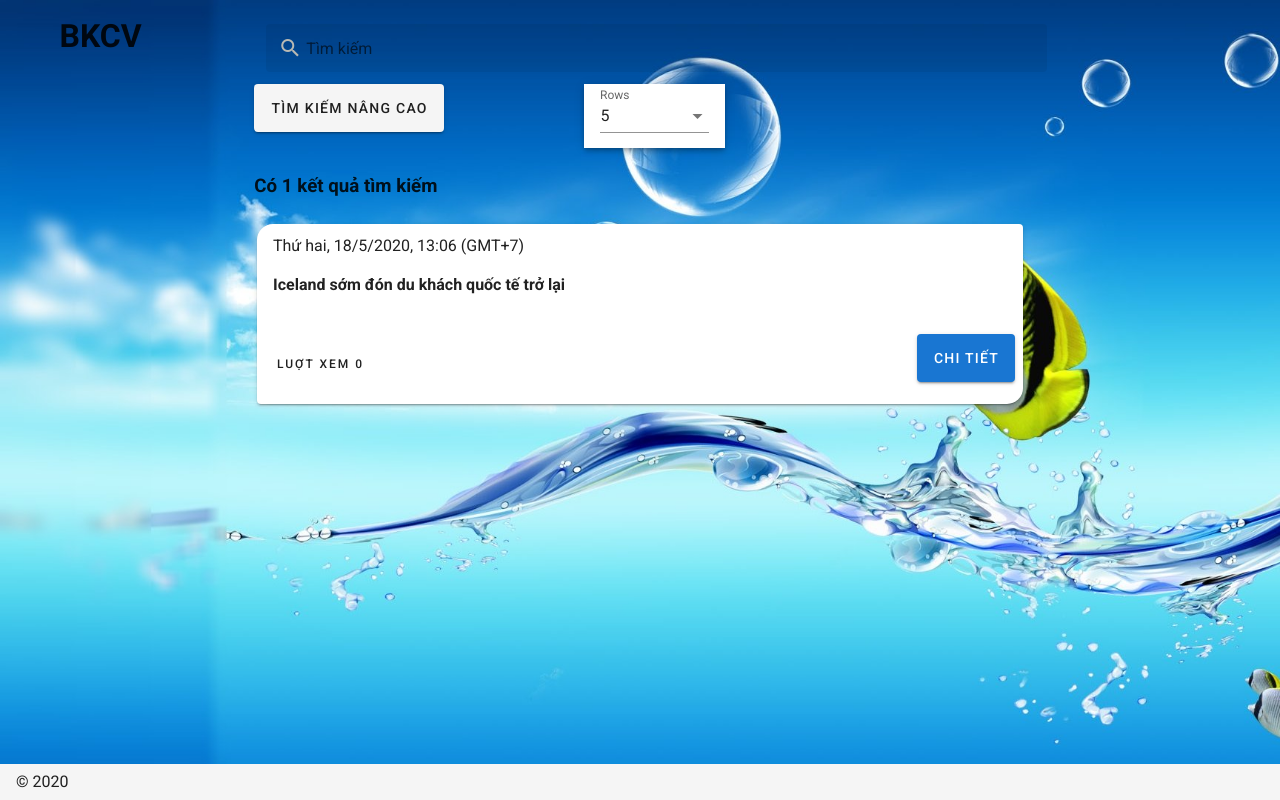
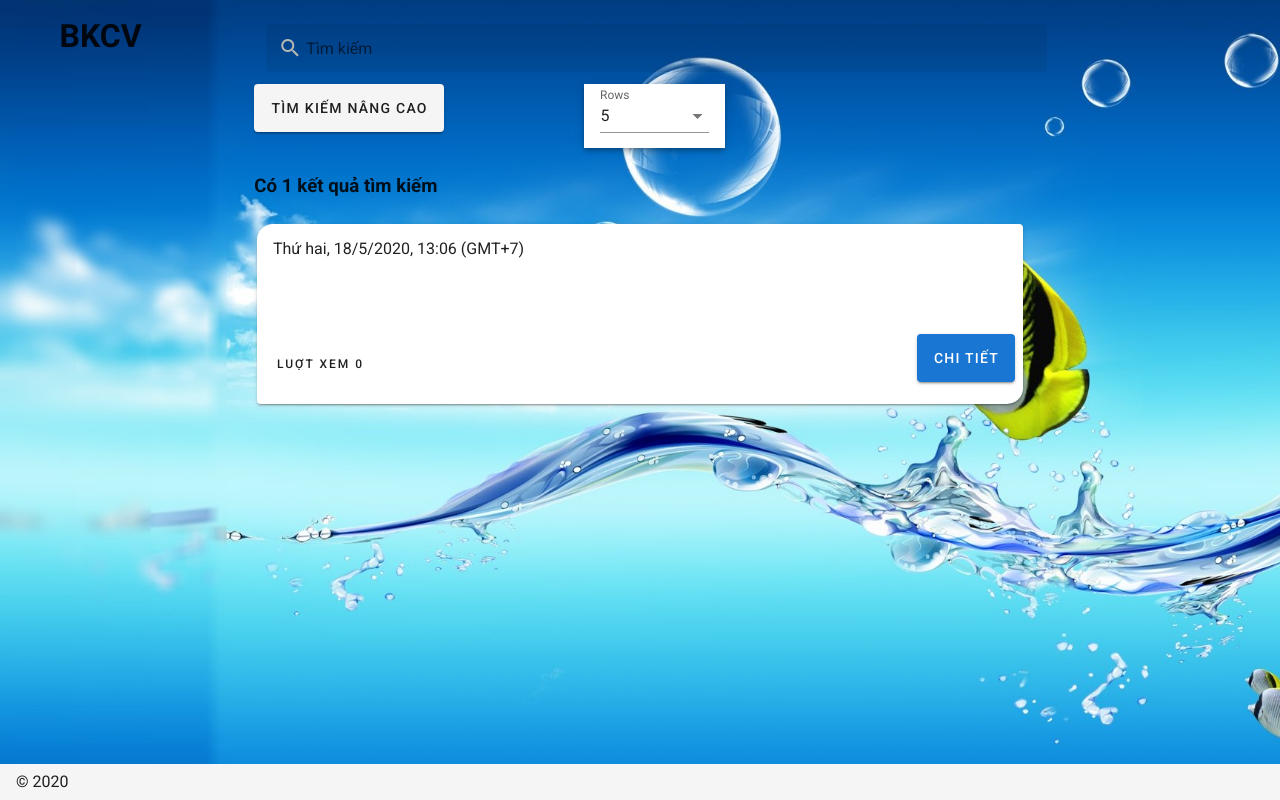
Before and after one commit to quangvt98tb/Web-demo-search-by-solr, a Nuxt app: page / in a window 1280 px wide. Built offline with nearby package versions, Linux system fonts and the light colour scheme.

Commit message:
fix highlight:

```diff
--- a/pages/index.vue
+++ b/pages/index.vue
@@ -34,8 +34,8 @@
         <v-col cols="2"></v-col>
         <v-col cols="8">
           <CardNews
-            :title="item.title"
-            :topic="item.topic_highlight"
+            :title="item.title_h"
+            :topic="item.topic_h"
             :description="item.description_highlight"
             :date="item.publish_date"
             :views="item.clicked"
@@ -141,7 +141,7 @@ export default {
 
         // highlight title
         if (!this.dataRes.hightlight[i].title) {
-          this.dataRes.results[i].title_h = this.dataRes.results[i].autitlethor;
+          this.dataRes.results[i].title_h = this.dataRes.results[i].title;
         } else {
           this.dataRes.results[i].title_h = this.dataRes.hightlight[i].title[0];
         }
--- a/pages/searchDetail.vue
+++ b/pages/searchDetail.vue
@@ -184,7 +184,7 @@
         <v-col cols="2"></v-col>
         <v-col cols="8">
           <CardNews
-            :title="item.title"
+            :title="item.title_h"
             :topic="item.topic_h"
             :description="item.description_highlight"
             :date="item.date_h"
@@ -344,7 +344,7 @@ export default {
         }
         // highlight title
         if (!this.dataRes.hightlight[i].title) {
-          this.dataRes.results[i].title_h = this.dataRes.results[i].autitlethor;
+          this.dataRes.results[i].title_h = this.dataRes.results[i].title;
         } else {
           this.dataRes.results[i].title_h = this.dataRes.hightlight[i].title[0];
         }
```
